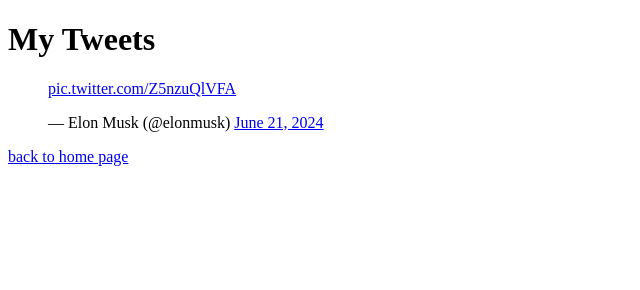
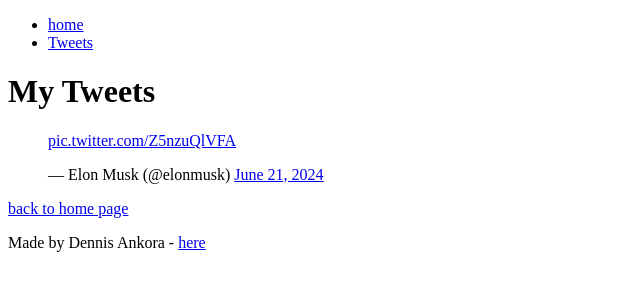
Before and after one commit to dennis-hub2/My_First_Portfolio, a plain HTML site: page html_basic/tweets.html in a window 1280 px wide. Shown: the whole page, without its empty margins (0-640 px from the left). Drawn offline with Linux system fonts and the light colour scheme.

Commit message:
made a correction in tweets.html

```diff
--- a/html_basic/tweets.html
+++ b/html_basic/tweets.html
@@ -5,15 +5,34 @@
         <title>Tweets Page</title>
     </head>
     <body>
+        <header>
+            <ul>
+                <li>
+                    <a href="index.html">home</a>
+                </li>
+                <li>
+                    <a href="tweets.html">Tweets</a>
+                </li>
+            </ul>
+        </header>
+        <main>
             <h1>My Tweets</h1>
 
+            <article>
                 <!-- addind embed tweet -->
                 <blockquote class="twitter-tweet">
                     <p lang="zxx" dir="ltr"><a href="https://t.co/Z5nzuQlVFA">pic.twitter.com/Z5nzuQlVFA</a></p>&mdash; Elon Musk
                     (@elonmusk) <a href="https://twitter.com/elonmusk/status/1804188196546449660?ref_src=twsrc%5Etfw">June 21, 2024</a>
                 </blockquote>
                 <script async src="https://platform.twitter.com/widgets.js" charset="utf-8"></script>
+            </article>
 
             <p><a href="index.html">back to home page</a></p>
+        </main>
+        <footer>
+            <p>
+                Made by Dennis Ankora - <a href="www.linkedin.com/in/dennis-ankora" target="_blank">here</a>
+            </p>
+        </footer>
     </body>
 </html>
```
Lines whose indentation alone changed are shown as unchanged.
